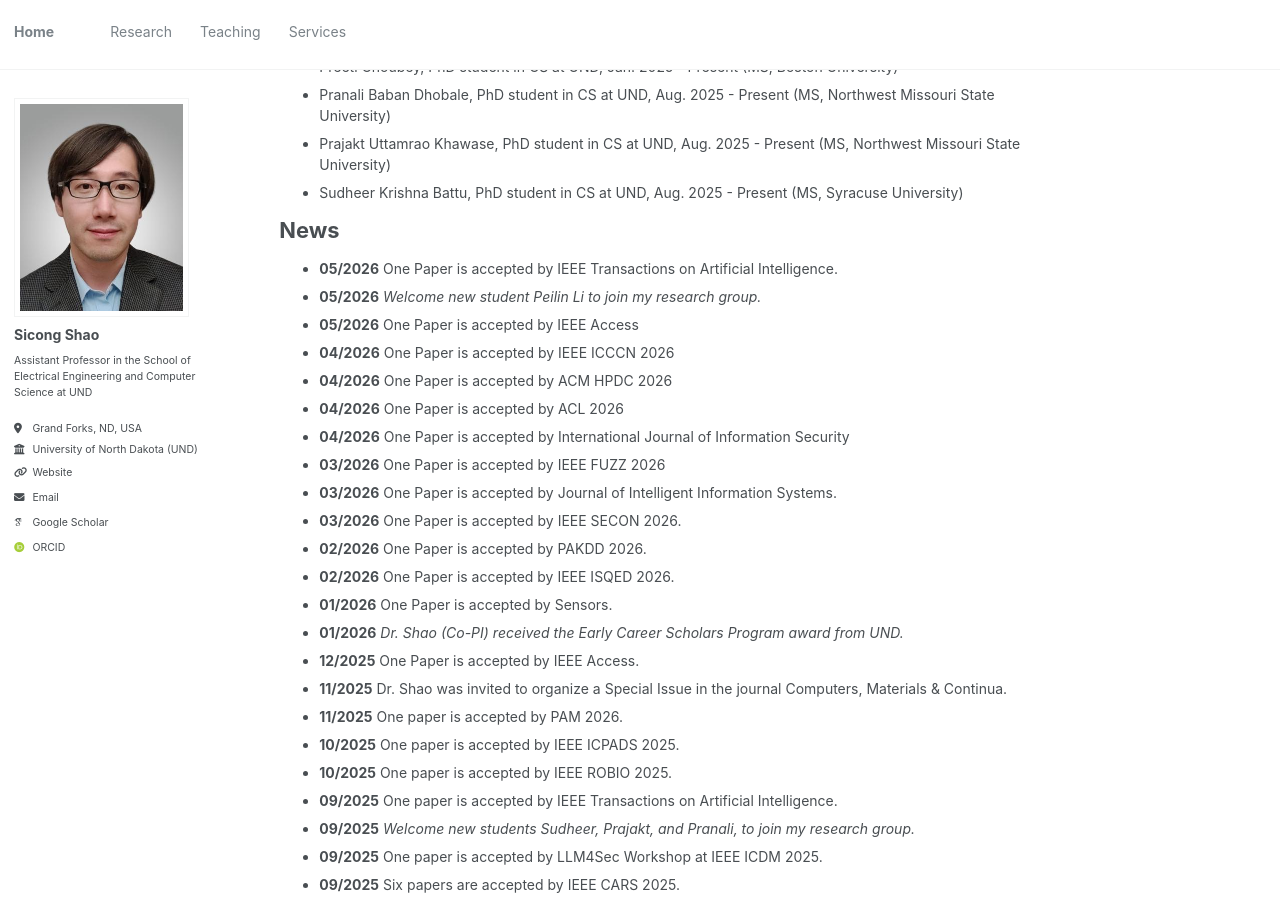
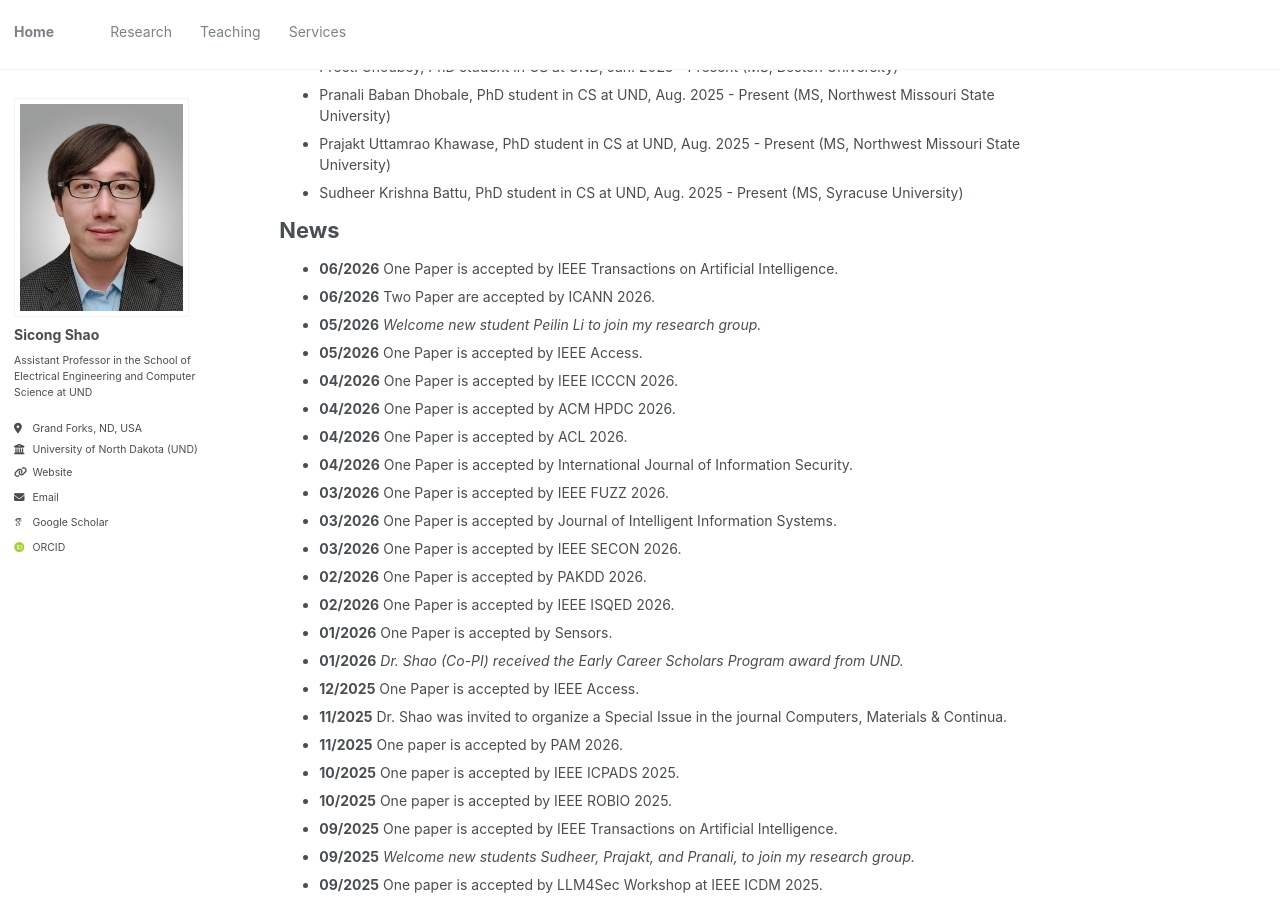
Before and after one commit to sicongshao/sicongshao.github.io, a Jekyll site: the page built from _pages/about.md, in a window 1280 px wide and 900 px high, scrolled down 550 px. Built offline with Jekyll 4.4.1, drawn with Linux system fonts in a browser that asks for light colours; some web fonts are replaced.

Commit message:
first commit

```diff
--- a/_pages/about.md
+++ b/_pages/about.md
@@ -33,14 +33,15 @@ Students
 
 News
 ======
-* **05/2026** One Paper is accepted by IEEE Transactions on Artificial Intelligence.
+* **06/2026** One Paper is accepted by IEEE Transactions on Artificial Intelligence.
+* **06/2026** Two Paper are accepted by ICANN 2026.
 * **05/2026** *Welcome new student Peilin Li to join my research group.*
-* **05/2026** One Paper is accepted by IEEE Access
-* **04/2026** One Paper is accepted by IEEE ICCCN 2026
-* **04/2026** One Paper is accepted by ACM HPDC 2026
-* **04/2026** One Paper is accepted by ACL 2026
-* **04/2026** One Paper is accepted by International Journal of Information Security
-* **03/2026** One Paper is accepted by IEEE FUZZ 2026
+* **05/2026** One Paper is accepted by IEEE Access.
+* **04/2026** One Paper is accepted by IEEE ICCCN 2026.
+* **04/2026** One Paper is accepted by ACM HPDC 2026.
+* **04/2026** One Paper is accepted by ACL 2026.
+* **04/2026** One Paper is accepted by International Journal of Information Security.
+* **03/2026** One Paper is accepted by IEEE FUZZ 2026.
 * **03/2026** One Paper is accepted by Journal of Intelligent Information Systems.
 * **03/2026** One Paper is accepted by IEEE SECON 2026.
 * **02/2026** One Paper is accepted by PAKDD 2026.
```
